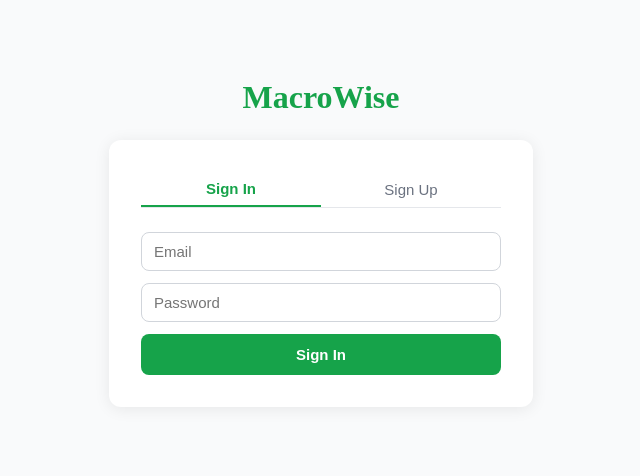
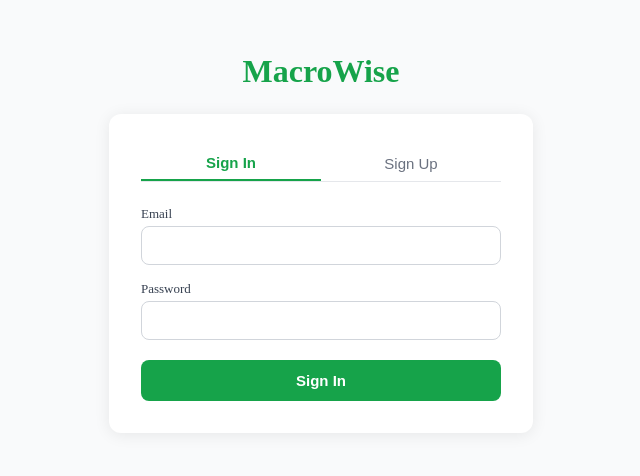
Before and after one commit to vikhyat-sharma/NutriTrack, a React (Vite) app in the folder apps/web/: page /auth in a window 1280 px wide. Shown: the part 176-652 px from the top of the page, without its empty margins (319-959 px from the left). Built offline with nearby package versions, Linux system fonts and the light colour scheme; no server answers.

Commit message:
chore: adding auth page for web

```diff
--- a/apps/web/src/pages/AuthPage.tsx
+++ b/apps/web/src/pages/AuthPage.tsx
@@ -1,58 +1,116 @@
-import { useState } from 'react';
+import { useEffect, useState } from 'react';
 import { useForm } from 'react-hook-form';
 import { useNavigate } from 'react-router-dom';
 import { useLogin, useRegister } from '../hooks/queries';
+import type { AxiosError } from 'axios';
 
 interface FormValues {
   email: string;
   password: string;
 }
 
+function getErrorMessage(err: unknown, tab: 'login' | 'register'): string {
+  const status = (err as AxiosError)?.response?.status;
+  if (!status) return 'Network error. Please check your connection.';
+  if (status === 401) return 'Incorrect email or password.';
+  if (status === 409) return 'An account with this email already exists.';
+  if (status === 429) return 'Too many attempts. Please wait a minute.';
+  if (status >= 500) return 'Server error. Please try again shortly.';
+  return tab === 'login' ? 'Sign in failed.' : 'Registration failed.';
+}
+
 export default function AuthPage() {
   const [tab, setTab] = useState<'login' | 'register'>('login');
+  const [serverError, setServerError] = useState<string | null>(null);
   const navigate = useNavigate();
   const login = useLogin();
   const register = useRegister();
-  const { register: field, handleSubmit, formState: { errors } } = useForm<FormValues>();
+
+  const { register: field, handleSubmit, reset, formState: { errors } } = useForm<FormValues>();
+
+  // Reset form and clear errors when switching tabs
+  useEffect(() => {
+    reset();
+    setServerError(null);
+  }, [tab, reset]);
 
   const onSubmit = async (data: FormValues) => {
-    const mutation = tab === 'login' ? login : register;
-    await mutation.mutateAsync(data);
+    setServerError(null);
+    try {
+      if (tab === 'login') {
+        await login.mutateAsync(data);
+      } else {
+        await register.mutateAsync(data);
+      }
       navigate('/dashboard');
+    } catch (err) {
+      setServerError(getErrorMessage(err, tab));
+    }
   };
+
+  const isPending = login.isPending || register.isPending;
 
   return (
     <div style={styles.container}>
       <h1 style={styles.logo}>MacroWise</h1>
       <div style={styles.card}>
-        <div style={styles.tabs}>
+        <div style={styles.tabs} role="tablist">
           {(['login', 'register'] as const).map((t) => (
-            <button key={t} onClick={() => setTab(t)} style={{ ...styles.tab, ...(tab === t ? styles.activeTab : {}) }}>
+            <button
+              key={t}
+              role="tab"
+              aria-selected={tab === t}
+              onClick={() => setTab(t)}
+              style={{ ...styles.tab, ...(tab === t ? styles.activeTab : {}) }}
+            >
               {t === 'login' ? 'Sign In' : 'Sign Up'}
             </button>
           ))}
         </div>
-        <form onSubmit={handleSubmit(onSubmit)} style={styles.form}>
+
+        <form onSubmit={handleSubmit(onSubmit)} style={styles.form} noValidate>
+          <div style={styles.fieldGroup}>
+            <label htmlFor="email" style={styles.label}>Email</label>
             <input
-            {...field('email', { required: 'Email required' })}
-            placeholder="Email"
+              id="email"
+              {...field('email', { required: 'Email is required' })}
               type="email"
+              autoComplete="email"
+              aria-invalid={!!errors.email}
+              aria-describedby={errors.email ? 'email-error' : undefined}
               style={styles.input}
             />
-          {errors.email && <span style={styles.error}>{errors.email.message}</span>}
+            {errors.email && (
+              <span id="email-error" role="alert" style={styles.error}>{errors.email.message}</span>
+            )}
+          </div>
+
+          <div style={styles.fieldGroup}>
+            <label htmlFor="password" style={styles.label}>Password</label>
             <input
-            {...field('password', { required: 'Password required', minLength: { value: 8, message: 'Min 8 chars' } })}
-            placeholder="Password"
+              id="password"
+              {...field('password', {
+                required: 'Password is required',
+                minLength: { value: 8, message: 'Minimum 8 characters' },
+              })}
               type="password"
+              autoComplete={tab === 'login' ? 'current-password' : 'new-password'}
+              aria-invalid={!!errors.password}
+              aria-describedby={errors.password ? 'password-error' : undefined}
               style={styles.input}
             />
-          {errors.password && <span style={styles.error}>{errors.password.message}</span>}
-          <button type="submit" style={styles.btn} disabled={login.isPending || register.isPending}>
-            {login.isPending || register.isPending ? 'Loading…' : tab === 'login' ? 'Sign In' : 'Create Account'}
+            {errors.password && (
+              <span id="password-error" role="alert" style={styles.error}>{errors.password.message}</span>
+            )}
+          </div>
+
+          {serverError && (
+            <div role="alert" aria-live="assertive" style={styles.serverError}>{serverError}</div>
+          )}
+
+          <button type="submit" style={styles.btn} disabled={isPending} aria-busy={isPending}>
+            {isPending ? 'Loading…' : tab === 'login' ? 'Sign In' : 'Create Account'}
           </button>
-          {(login.error || register.error) && (
-            <span style={styles.error}>Invalid credentials. Please try again.</span>
-          )}
         </form>
       </div>
     </div>
@@ -66,8 +124,11 @@ const styles: Record<string, React.CSSProperties> = {
   tabs: { display: 'flex', marginBottom: 24, borderBottom: '1px solid #e5e7eb' },
   tab: { flex: 1, padding: '8px 0', background: 'none', border: 'none', cursor: 'pointer', fontSize: 15, color: '#6b7280' },
   activeTab: { color: '#16a34a', borderBottom: '2px solid #16a34a', fontWeight: 600 },
-  form: { display: 'flex', flexDirection: 'column', gap: 12 },
-  input: { padding: '10px 12px', borderRadius: 8, border: '1px solid #d1d5db', fontSize: 15, outline: 'none' },
-  btn: { padding: '12px', borderRadius: 8, background: '#16a34a', color: '#fff', border: 'none', fontSize: 15, fontWeight: 600, cursor: 'pointer' },
+  form: { display: 'flex', flexDirection: 'column', gap: 16 },
+  fieldGroup: { display: 'flex', flexDirection: 'column', gap: 4 },
+  label: { fontSize: 13, fontWeight: 500, color: '#374151' },
+  input: { padding: '10px 12px', borderRadius: 8, border: '1px solid #d1d5db', fontSize: 15 },
+  btn: { padding: '12px', borderRadius: 8, background: '#16a34a', color: '#fff', border: 'none', fontSize: 15, fontWeight: 600, cursor: 'pointer', marginTop: 4 },
   error: { color: '#ef4444', fontSize: 12 },
+  serverError: { padding: '10px 12px', background: '#fef2f2', border: '1px solid #fecaca', borderRadius: 8, color: '#b91c1c', fontSize: 13 },
 };
```
Lines whose indentation alone changed are shown as unchanged.
